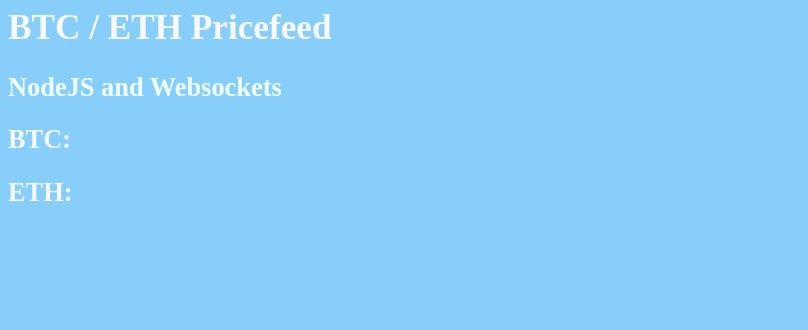
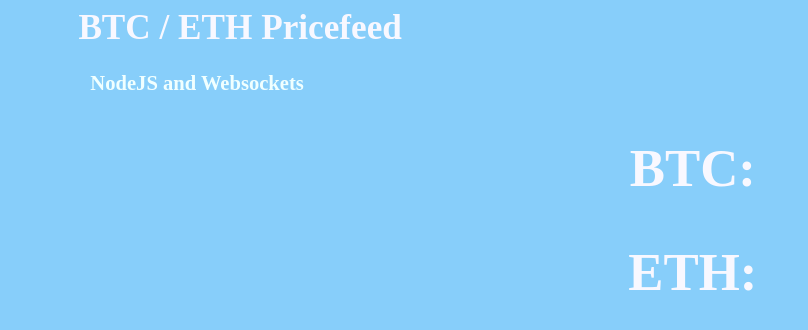
Before and after one commit to Carlosdvp/btc-eth-Pricefeed, a website: page index.html in a window 1280 px wide. Shown: the whole page, without its empty margins (0-808 px from the left). Drawn offline with Linux system fonts and the light colour scheme.

Commit message:
made some changes to the styling, looks better now.

```diff
--- a/index.html
+++ b/index.html
@@ -5,12 +5,12 @@
 	</header>
 	<head>
 		<h1>BTC / ETH Pricefeed</h1>
-		<h2>NodeJS and Websockets</h2>
+		<h3>NodeJS and Websockets</h2>
 	</head>
 
 	<body>
 
-		<section>
+		<section id="price-feed">
 			<div>
 				<h1>BTC: <span id="price_stream_bitcoin"></span></h1>
 				<h1>ETH: <span id="price_stream_ether"></span></h1>
--- a/styles.css
+++ b/styles.css
@@ -1,9 +1,20 @@
 body {
-    background-color: lightskyblue;
-    color: azure;
-    font-size: 1.1em;
+  background-color: lightskyblue;
+  color: azure;
+  font-size: 1.1em;
 }
 
 h1 {
-    color: ghostwhite;
+  color: ghostwhite;
+  margin-left: 2em;
 }
+
+h3 {
+  margin-left: 4em;
+}
+
+#price-feed {
+  text-align: center;
+  font-size: 2em;
+  margin-top: 1em;
+}
```
